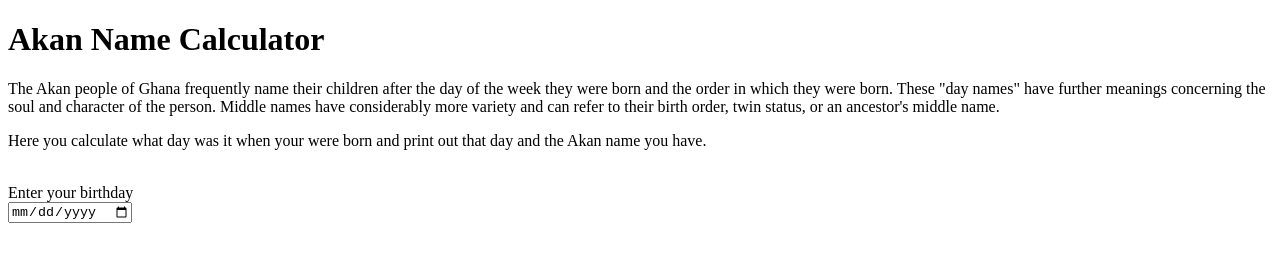
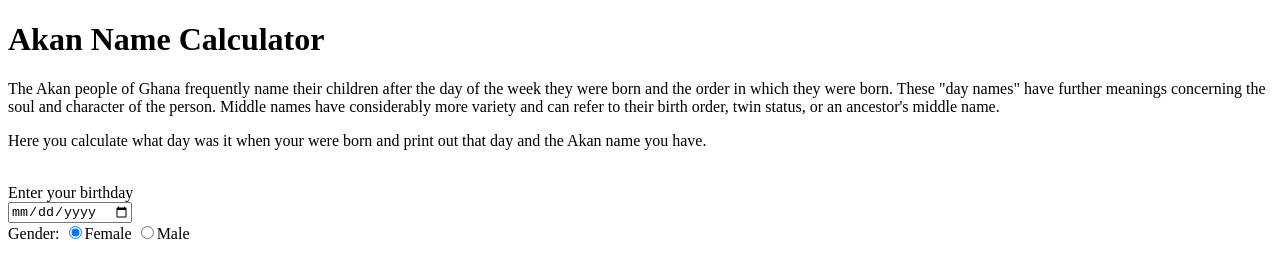
Before and after one commit to Agnes-N/Akan-Names, a plain HTML site: page index.html in a window 1280 px wide. Drawn offline with Linux system fonts and the light colour scheme.

Commit message:
radio inputs are  inserted

```diff
--- a/index.html
+++ b/index.html
@@ -30,6 +30,11 @@
                             <input type="date" class="form-control">
                     </div>
                 </div>
+                <div class="row selectgender">
+                        <label for="gender">Gender:</label>
+                        <label class="radio-inline"><input type="radio" value="female" name="optradio" id="gender" checked>Female</label>
+                        <label class="radio-inline"><input type="radio" value="male" name="optradio" id="gender">Male</label>
+                      </div>
             </form>
         </div>
     </div>
```
